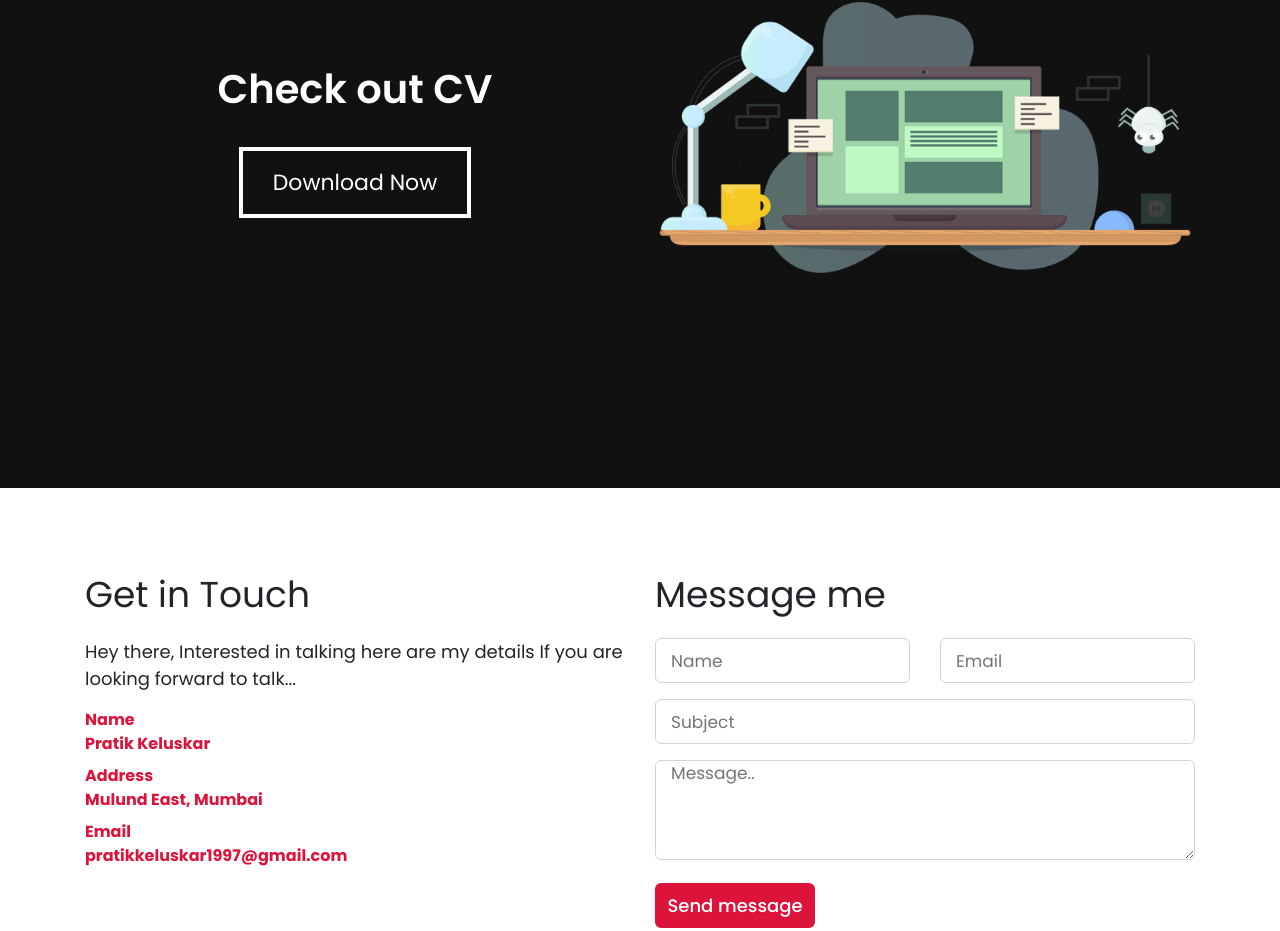
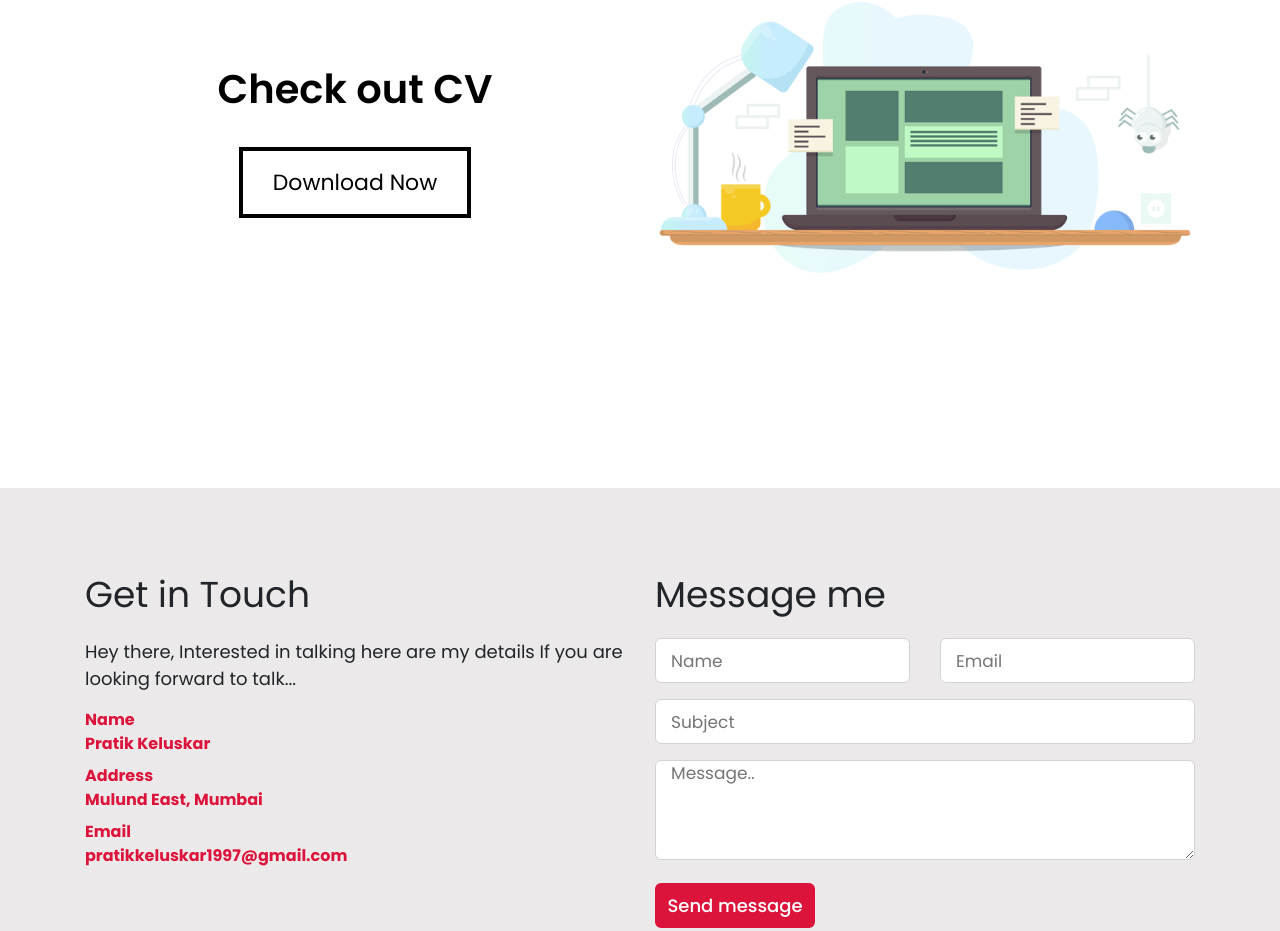
Before and after one commit to Pratik-1997/Pratik, a plain HTML site: page index.html in a window 1280 px wide. Shown: the part 3133-4064 px from the top of the page. Drawn offline with nearby package versions, Linux system fonts and the light colour scheme.

Commit message:
Update style.css

```diff
--- a/css/style.css
+++ b/css/style.css
@@ -15,6 +15,7 @@ li{ list-style-type: none;}
 header .navbar .navbar-collapse ul li a { font-weight: 600; font-size: 18px;}
 header .logo{ font-size: 25px; font-weight: 700; letter-spacing: 2px; }
 header .logo::first-letter{ font-size: 200%; color: crimson; }
+header .navbar { background : rgba(219, 216, 216, 0.562); }
 
 /* Banner Section Start *//* Banner Section Start */
 .home .home-content .text-1{ font-size: 27px;}
@@ -43,14 +44,14 @@ header .logo::first-letter{ font-size: 200%; color: crimson; }
 .projects .project-img{transition: transform 0.5s;}
 .projects .project-img:hover{ transform: translateY(-2px); }
 .projects .project-title{ font-size: 20px; font-weight: 500; padding: 10px 0px 10px 5px; }
-
+.projects { background : rgba(219, 216, 216, 0.562);}
 /* cv section  *//* cv section */
-.download-title{ color: white; font-size: 40px; font-weight: 600;  }
-.black-background{ background-color: #111111;}
-.download-btn{ display: inline-block; border: 4px solid white; padding: 15px 30px; font-size: 22px; color: white; margin-top: 20px; }
+.download-title{ color: black; font-size: 40px; font-weight: 600;  }
+.download-btn{ display: inline-block; border: 4px solid black; padding: 15px 30px; font-size: 22px; color: black; margin-top: 20px; }
 .download-btn:hover{ border: 4px solid crimson; color: white; background-color: crimson; transition: 1s; text-decoration: none;}
 
 /* Contact Form *//* Contact Form */
+.contact-me { background: rgba(219, 216, 216, 0.562);}
 .contact-me .input-name , .contact-me .input-email , .contact-me .input-subject , .contact-me .input-text-area , .contact-me .input-name , .contact-me .input-send-btn{  width: 100%; }
 .contact-me .input-name , .contact-me .input-email , .contact-me .input-subject{ height: 45px; width: 100%; border: 1px solid lightgrey; border-radius: 6px; outline: none; padding: 0 15px; font-size: 17px; transition: all 0.3s ease;}
 .contact-me .input-text-area{ height: 100px; width: 100%; border: 1px solid lightgrey; border-radius: 6px; outline: none; padding: 0 15px; font-size: 17px; transition: all 0.3s ease;}
```
